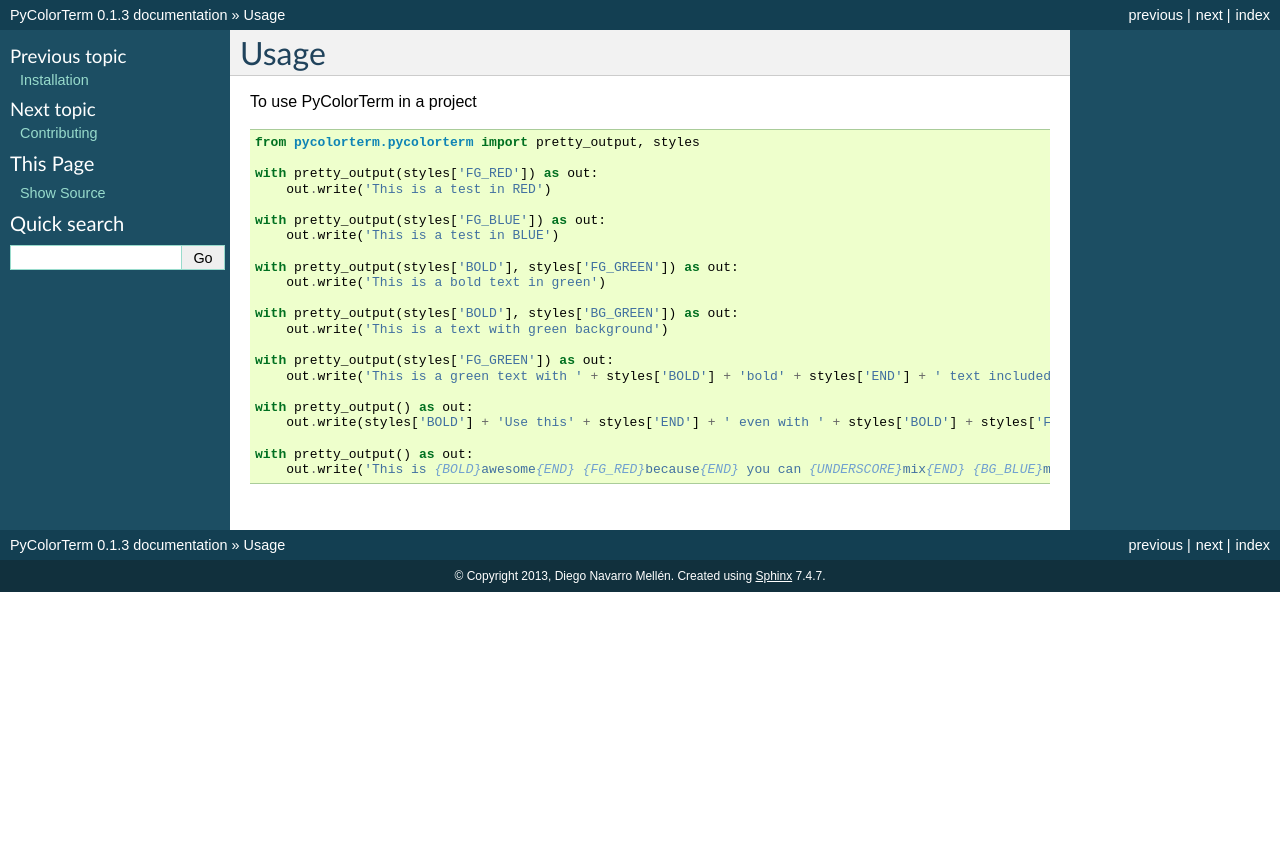
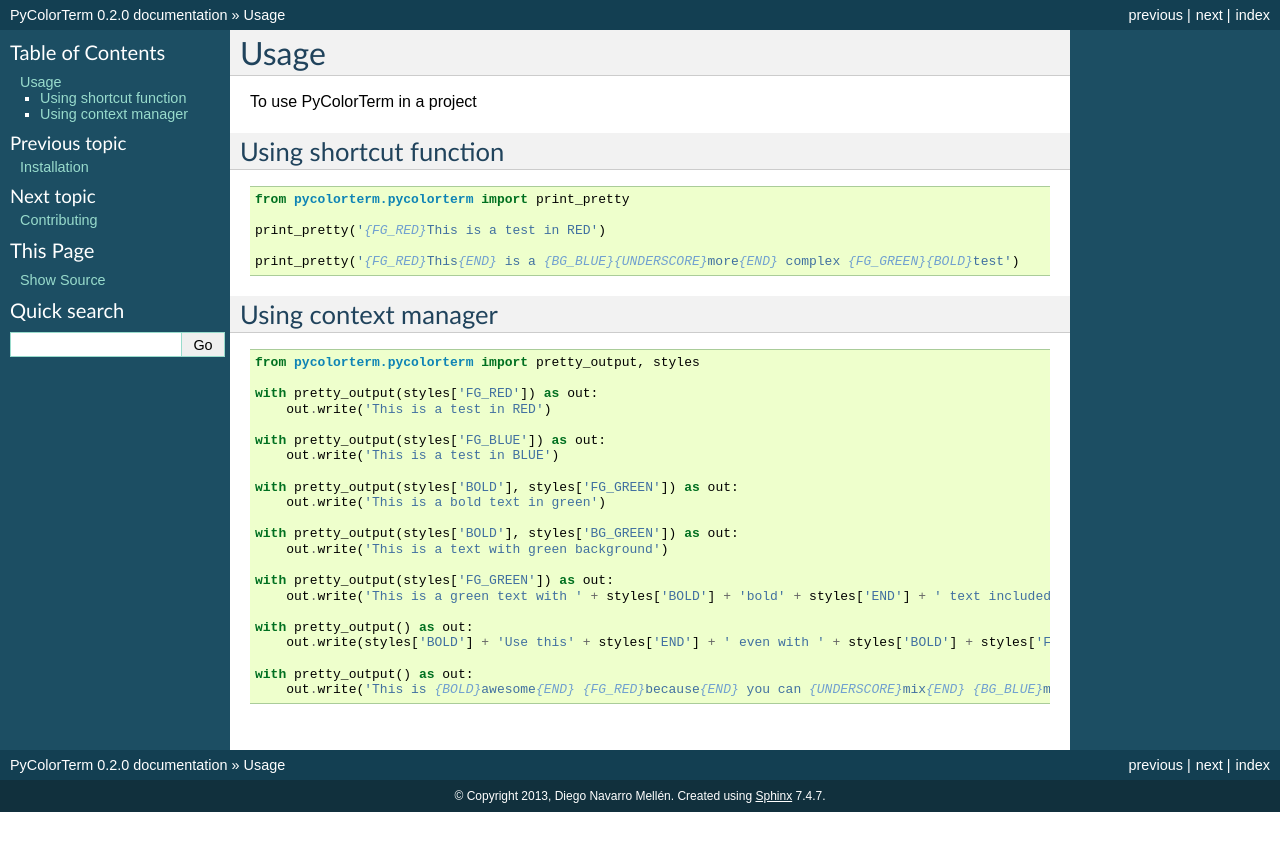
Before and after one commit to dnmellen/pycolorterm, a Sphinx documentation site: the page built from docs/usage.rst, in a window 1280 px wide. Shown: the top 851 px of the page. Built offline with Sphinx 7.4.7, drawn with Linux system fonts in a browser that asks for light colours.

Commit message:
Releasing version 0.2.0: new shortcut function print_pretty

```diff
--- a/HISTORY.rst
+++ b/HISTORY.rst
@@ -12,3 +12,8 @@
 ++++++++++++++++++
 
 * Revision with 100% code coverage
+
+0.2.0 (2013-09-24)
+++++++++++++++++++
+
+* Added new shortcut function to print with format (print_pretty)
--- a/README.rst
+++ b/README.rst
@@ -41,10 +41,9 @@
 ============
 .. code-block :: python
 
-    from pycolorterm.pycolorterm import pretty_output, styles
+    from pycolorterm.pycolorterm import print_pretty
 
-    with pretty_output() as out:
-        out.write('This is {BOLD}awesome{END} {FG_RED}because{END} you can {UNDERSCORE}mix{END} {BG_BLUE}many styles easily{END}'.format(**styles))
+    print_pretty('This is {BOLD}awesome{END} {FG_RED}because{END} you can {UNDERSCORE}mix{END} {BG_BLUE}many styles easily{END}')
 
 
 Result
--- a/docs/usage.rst
+++ b/docs/usage.rst
@@ -3,6 +3,21 @@
 ========
 
 To use PyColorTerm in a project
+
+Using shortcut function
+-------------------------
+
+.. code-block:: python
+
+    from pycolorterm.pycolorterm import print_pretty
+
+    print_pretty('{FG_RED}This is a test in RED')
+
+    print_pretty('{FG_RED}This{END} is a {BG_BLUE}{UNDERSCORE}more{END} complex {FG_GREEN}{BOLD}test')
+
+
+Using context manager
+-----------------------
 
 .. code-block:: python
 
--- a/pycolorterm/__init__.py
+++ b/pycolorterm/__init__.py
@@ -3,4 +3,4 @@
 
 __author__ = 'Diego Navarro Mellén'
 __email__ = 'dnmellen@gmail.com'
-__version__ = '0.1.3'
+__version__ = '0.2.0'
--- a/setup.py
+++ b/setup.py
@@ -19,7 +19,7 @@
 
 setup(
     name='pycolorterm',
-    version='0.1.3',
+    version='0.2.0',
     description='PyColorTerm allows you to write colored and styled lines out in the terminal from Python and in a pythonic way',
     long_description=readme + '\n\n' + history,
     author='Diego Navarro Mellén',
```
Also changed, not shown: 2 other files.
